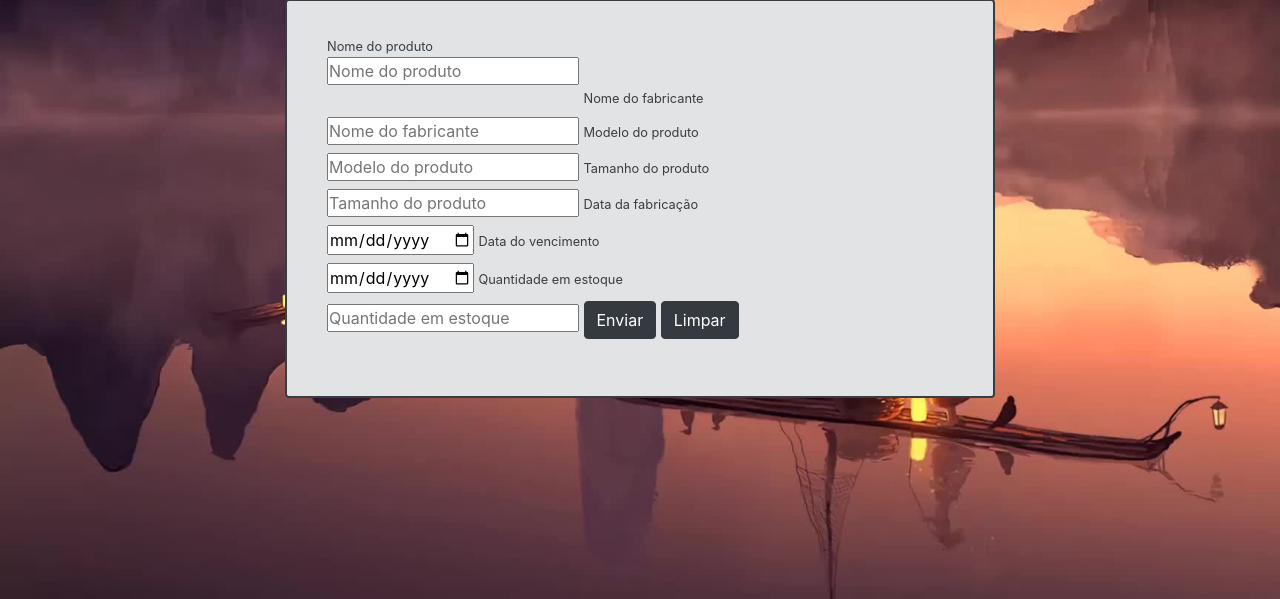
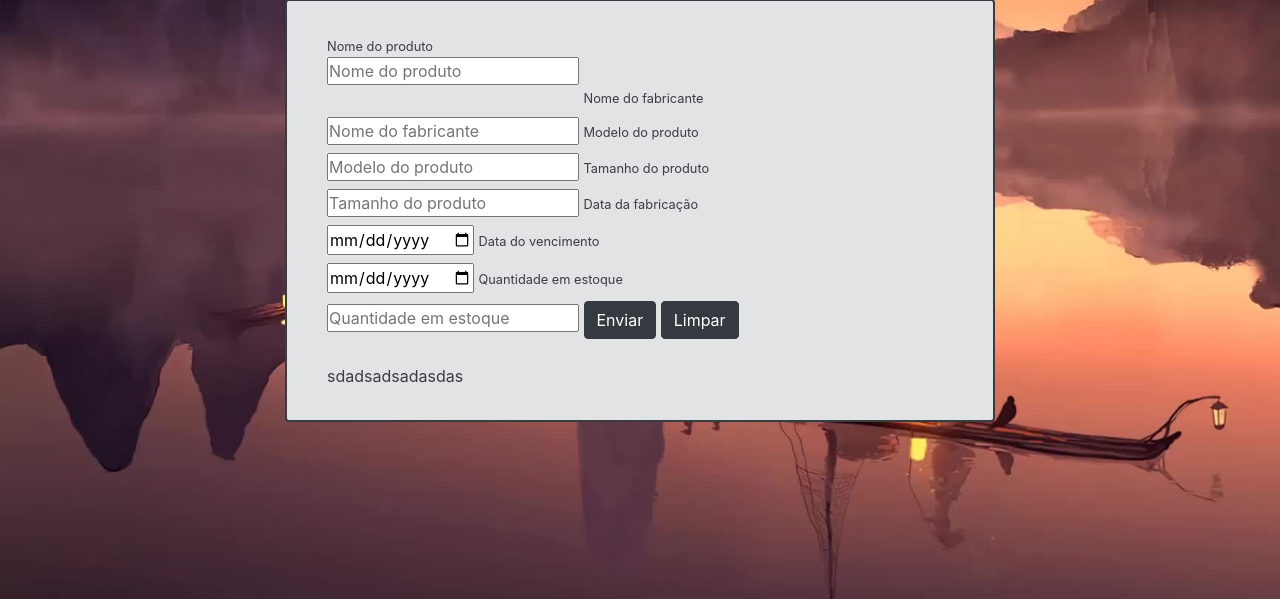
Before and after one commit to JoaoVitorA/Cadastro-em-PHP-com-BootStrap, a PHP site: page / in a window 1280 px wide. Shown: the part 201-800 px from the top of the page. Run offline with PHP 8.4, Linux system fonts and the light colour scheme.

Commit message:
Update index.php

```diff
--- a/index.php
+++ b/index.php
@@ -91,7 +91,7 @@ input{
 
             <br> <br>
 
-
+           sdadsadsadasdas
         </form>
 
     </div>
```
